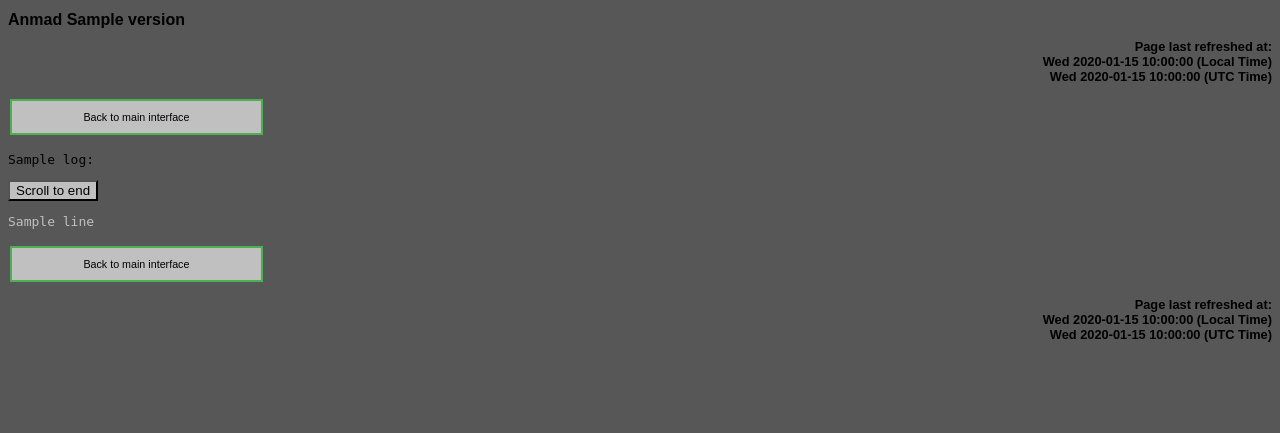
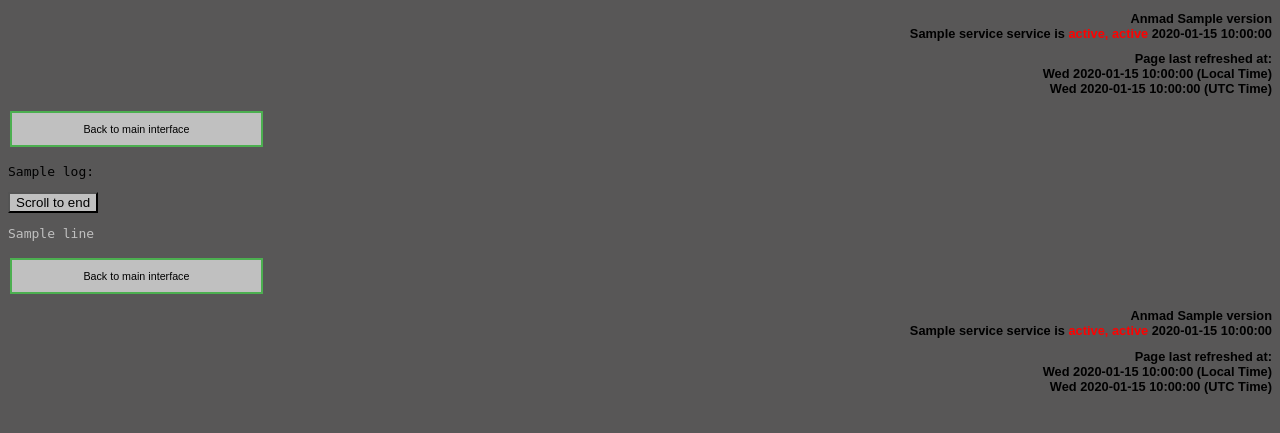
Before and after one commit to jefg60/anmad, a Python web app: template anmad/interface/templates/ansiblelog.html in a window 1280 px wide. Shown: the top 433 px of the page. Run offline with Jinja, Linux system fonts and the light colour scheme; the template is opened without the code that fills it: most values are stand-ins (such as "Sample title", 1, 10 or a date in 2020); some libraries are stand-ins or nearby versions.

Commit message:
refreshtime is now consistently in top right everywhere

```diff
--- a/anmad/interface/routes.py
+++ b/anmad/interface/routes.py
@@ -56,6 +56,7 @@ def log_page():
         'title' : 'anmad log',
         'time': time_string,
         'version': config["version"],
+        'daemon_status': service_status('anmad'),
         'messages': config["queues"].info_list,
         }
     config["logger"].debug("Rendering log page")
@@ -69,6 +70,7 @@ def jobs_page():
         'title' : 'ansible-playbook processes',
         'time': time_string,
         'version': config["version"],
+        'daemon_status': service_status('anmad'),
         'jobs': get_ansible_playbook_procs()
         }
     config["logger"].debug("Rendering job page")
@@ -82,6 +84,7 @@ def otherplaybooks_page():
         'title' : 'anmad others',
         'time': time_string,
         'version': config["version"],
+        'daemon_status': service_status('anmad'),
         'extras': extraplays(**config)
         }
     config["logger"].debug("Rendering other playbooks page")
@@ -100,6 +103,7 @@ def ansiblelog_page():
             'title' : 'ansible playbook logs',
             'time': time_string,
             'version': config["version"],
+            'daemon_status': service_status('anmad'),
             'logs': loglist,
             }
         return render_template('playbooklogs.html', **template_data)
@@ -111,6 +115,7 @@ def ansiblelog_page():
         'title' : 'ansible log for ' + requestedlog,
         'time': time_string,
         'version': config["version"],
+        'daemon_status': service_status('anmad'),
         'log': requestedlog,
         'text': content
         }
--- a/anmad/interface/templates/ansiblelog.html
+++ b/anmad/interface/templates/ansiblelog.html
@@ -1,7 +1,6 @@
 {% include 'header.html' %}
-  <h1>Anmad {{ version }}</h1>
-  {% include 'refreshtime.html' %}
-  {% include 'backbutton.html' %}
+{% include 'refreshtime.html' %}
+{% include 'backbutton.html' %}
 
 <pre>
 {{ log }}:
--- a/anmad/interface/templates/job.html
+++ b/anmad/interface/templates/job.html
@@ -12,9 +12,8 @@
 </script>
 
 {% include 'header.html' %}
-  <h1>Version {{ version }}</h1>
-  {% include 'refreshtime.html' %}
-  {% include 'backbutton.html' %}
+{% include 'refreshtime.html' %}
+{% include 'backbutton.html' %}
 
 {% if jobs|length > 0 %}
 <h2>Found {{ jobs|length }} processes currently running</h2>
--- a/anmad/interface/templates/log.html
+++ b/anmad/interface/templates/log.html
@@ -1,5 +1,4 @@
 {% include 'header.html' %}
-  <h1>Anmad {{ version }}</h1>
 {% include 'refreshtime.html' %}
 {% include 'backbutton.html' %}
 
--- a/anmad/interface/templates/other.html
+++ b/anmad/interface/templates/other.html
@@ -1,6 +1,6 @@
 {% include 'header.html' %}
-  <h1>Anmad {{ version }} - other playbooks in root dir</h1>
 {% include 'refreshtime.html' %}
+<h2>Other playbooks in root dir</h1>
 
 {% include 'backbutton.html' %}
 {% for play in extras %}
--- a/anmad/interface/templates/playbooklogs.html
+++ b/anmad/interface/templates/playbooklogs.html
@@ -1,7 +1,6 @@
 {% include 'header.html' %}
-  <h1>Anmad {{ version }}</h1>
-  {% include 'refreshtime.html' %}
-  {% include 'backbutton.html' %}
+{% include 'refreshtime.html' %}
+{% include 'backbutton.html' %}
 
 {% for log in logs -%}
 <h3>
--- a/anmad/interface/templates/refreshtime.html
+++ b/anmad/interface/templates/refreshtime.html
@@ -1,4 +1,16 @@
 <script src="{{ url_for('static', filename='moment.min.js') }}"></script>
+<h2 style="text-align: right">Anmad {{ version }}<br />
+{{ daemon_status["service"] }} service is
+{% if daemon_status["active_state"] != 'active' or daemon_status["sub_state"] != 'running' %}
+<span style="color:red">
+{% else %}
+<span style="color:green">
+{% endif %}
+{{ daemon_status["active_state"] }},
+{{ daemon_status["sub_state"] }}
+</span>
+{{ daemon_status["state_change_timestamp"] }}
+<br />
 <h2 style="text-align:right">
 Page last refreshed at:<br />
 <script>
```
Also changed, not shown: anmad/interface/templates/main.html (+0 -13 lines). Lines whose indentation alone changed are shown as unchanged.
